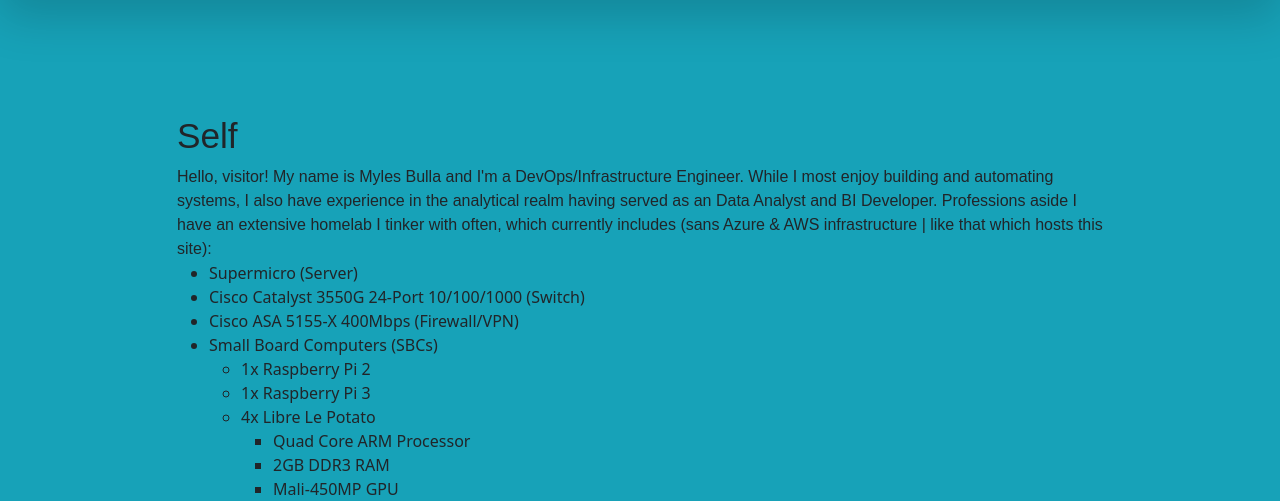
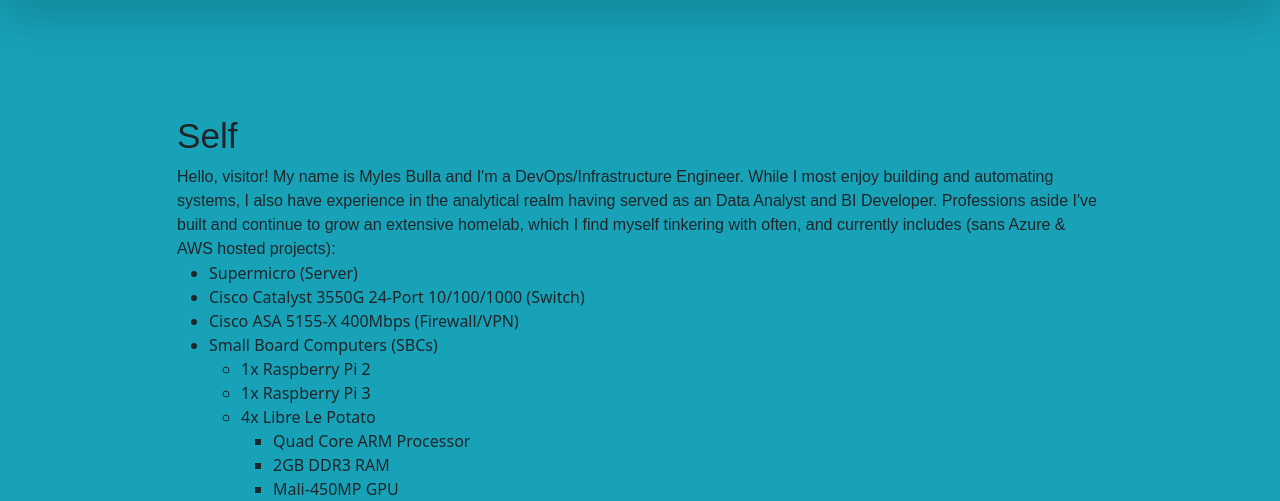
Before and after one commit to hydropero/DevOpsFlasked, a Flask app: page /posts in a window 1280 px wide. Shown: the part 70-571 px from the top of the page. Run offline with Flask 3, Linux system fonts and the light colour scheme.

Commit message:
minor wording changes

```diff
--- a/DevOpsFlaskedSite/templates/index.html
+++ b/DevOpsFlaskedSite/templates/index.html
@@ -20,7 +20,7 @@
                     <div class="col-10">
                         <h2 class="homepage_style" style="font-size: 220%;">Self</h2>
                         <p class="homepage_style">
-                            Hello, visitor! My name is Myles Bulla and I'm a DevOps/Infrastructure Engineer. While I most enjoy building and automating systems, I also have experience in the analytical realm having served as an Data Analyst and BI Developer. Professions aside I have an extensive homelab I tinker with often, which currently includes (sans Azure & AWS infrastructure | like that which hosts this site):
+                            Hello, visitor! My name is Myles Bulla and I'm a DevOps/Infrastructure Engineer. While I most enjoy building and automating systems, I also have experience in the analytical realm having served as an Data Analyst and BI Developer. Professions aside I've built and continue to grow an extensive homelab, which I find myself tinkering with often, and currently includes (sans Azure & AWS hosted projects):
                             <ul>
                             <li>Supermicro (Server)</li>
                             <li>Cisco Catalyst 3550G 24-Port 10/100/1000 (Switch)</li>
```
